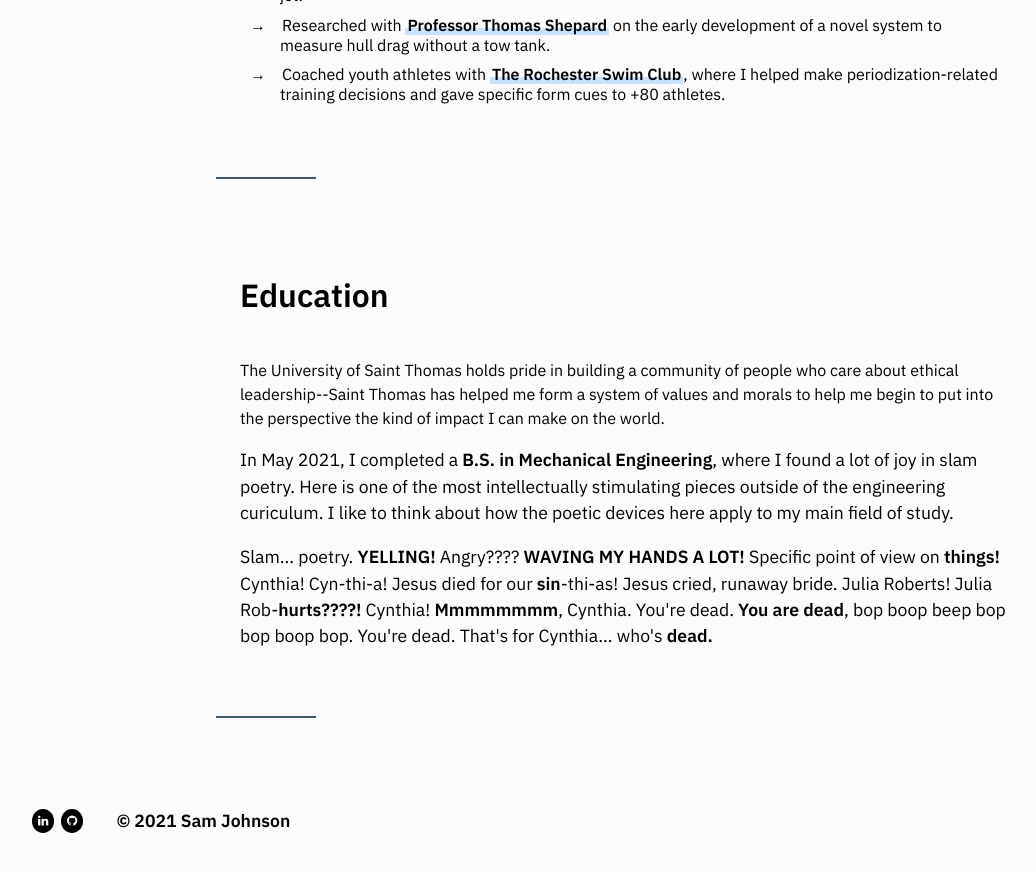
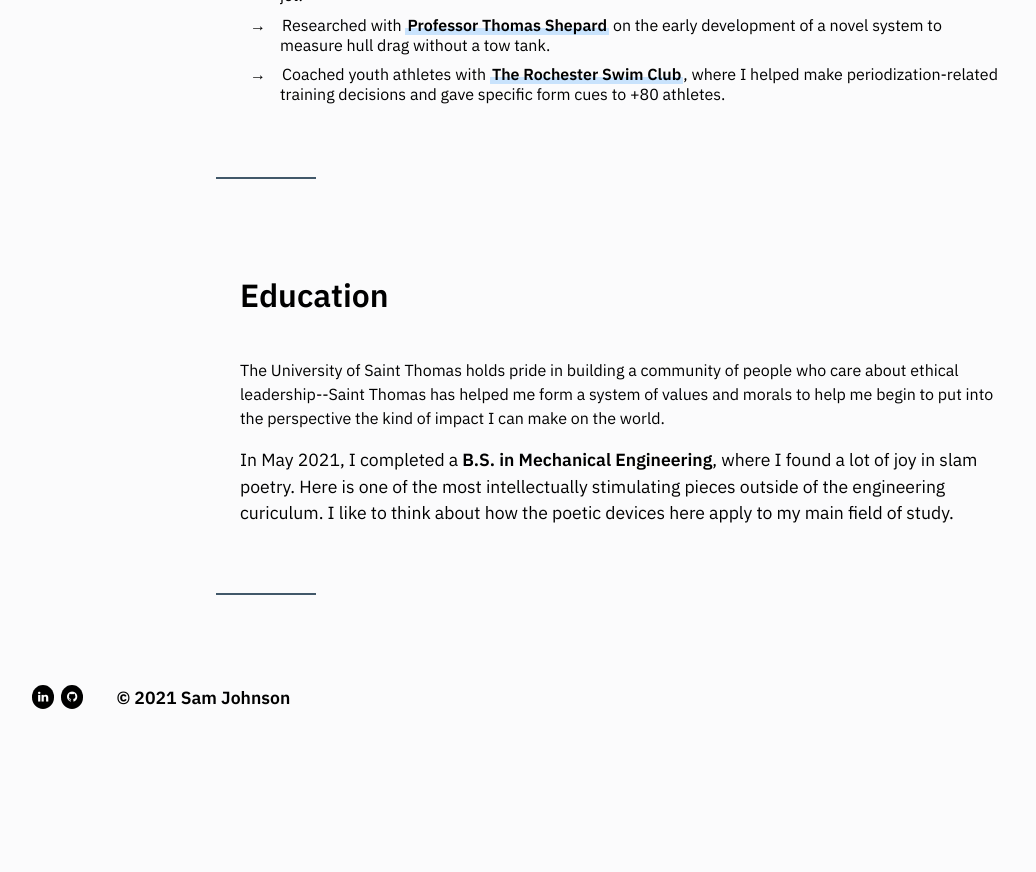
Before and after one commit to sammyj-me/sammyj-me.github.io, a Jekyll site: the page built from index.html, in a window 1280 px wide and 900 px high, scrolled down 1824 px. Shown: the top 872 px of the window, without its empty margins (16-1052 px from the left). Built offline with Jekyll 4.4.1, drawn with Linux system fonts in a browser that asks for light colours; after the commit the page ends 2601 px from its top, so only the background shows below that.

Commit message:
Update index.html

```diff
--- a/index.html
+++ b/index.html
@@ -54,8 +54,6 @@ title: Home
         <h2>Education</h2
         <p>The University of Saint Thomas holds pride in building a community of people who care about ethical leadership--Saint Thomas has helped me form a system of values and morals to help me begin to put into the perspective the kind of impact I can make on the world.</p>
         <p>In May 2021, I completed a <strong>B.S. in Mechanical Engineering</strong>, where I found a lot of joy in slam poetry. Here is one of the most intellectually stimulating pieces outside of the engineering curiculum. I like to think about how the poetic devices here apply to my main field of study.</p>
-        <p>
-		Slam... poetry. <strong>YELLING!</strong> Angry???? <strong>WAVING MY HANDS A LOT!</strong> Specific point of view on <strong>things!</strong> Cynthia! Cyn-thi-a! Jesus died for our <strong>sin</strong>-thi-as! Jesus cried, runaway bride. Julia Roberts! Julia Rob-<strong>hurts????!</strong> Cynthia! <strong>Mmmmmmmm</strong>, Cynthia. You're dead. <strong>You are dead</strong>, bop boop beep bop bop boop bop. You're dead. That's for Cynthia... who's <strong>dead.</strong>
-        </p>
+
 </div>
 <div class="wide sep"></div>
```
